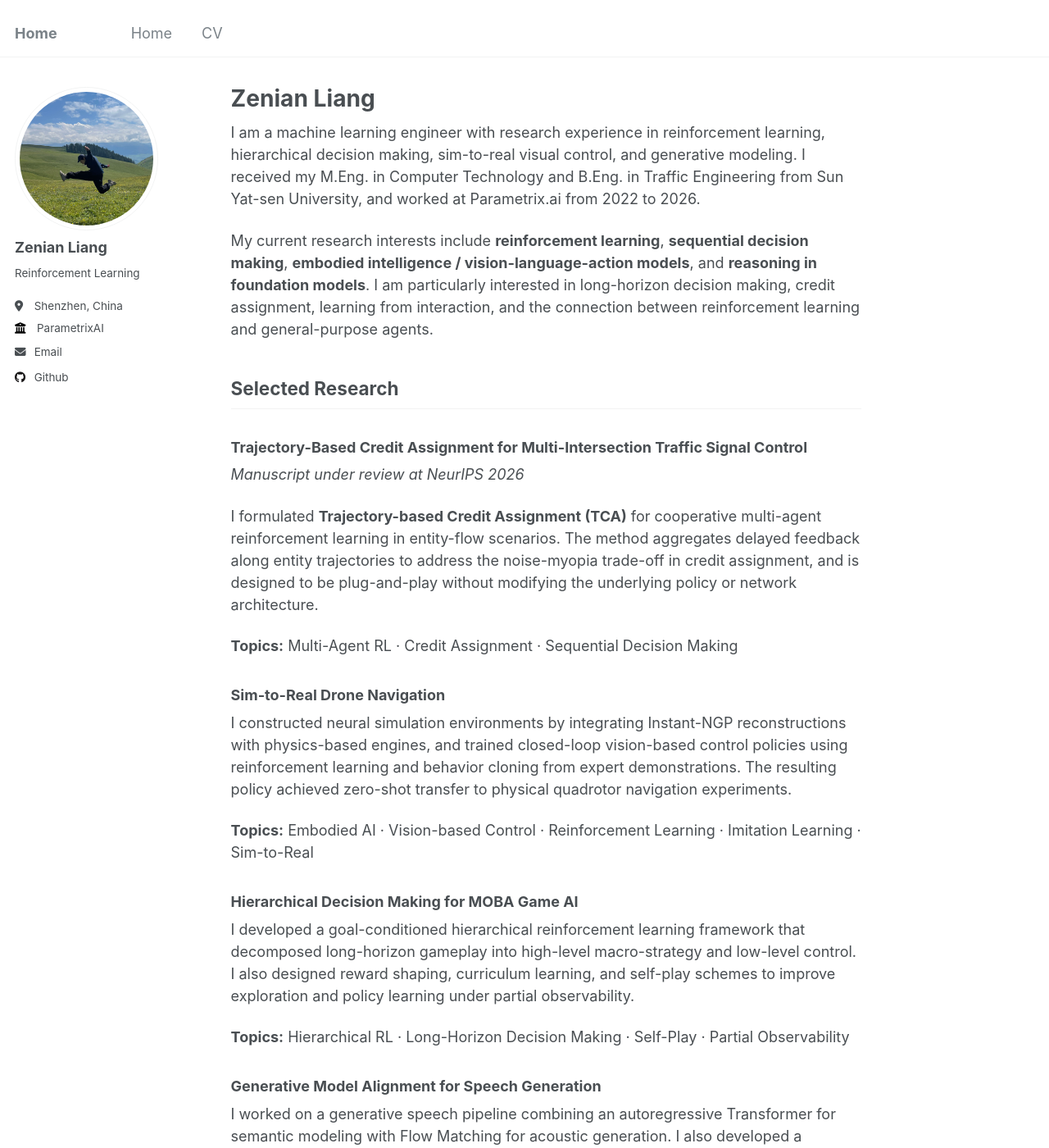
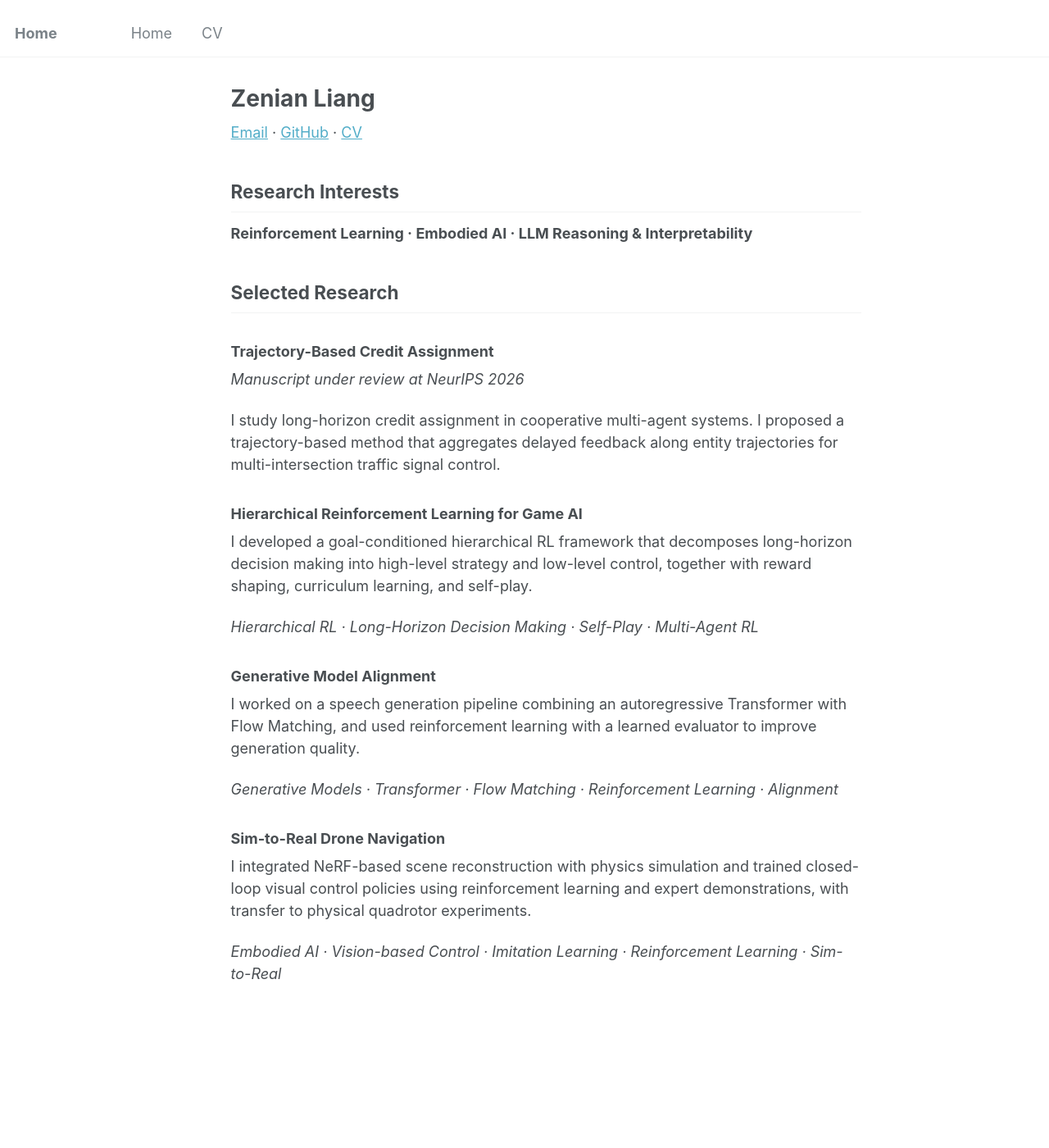
Before and after one commit to Mnji4/Mnji4.github.io, a Jekyll site: the page built from _pages/about.md, in a window 1280 px wide and 1400 px high. Shown: the whole window at 82% size. Built offline with Jekyll 4.4.1, drawn with Linux system fonts in a browser that asks for light colours; some of the changed text lies outside the part shown.

```diff
--- a/_pages/about.md
+++ b/_pages/about.md
@@ -1,55 +1,40 @@
 ---
 permalink: /
 title: "Zenian Liang"
-author_profile: true
+author_profile: false
 redirect_from:
   - /about/
   - /about.html
 ---
 
-I am a machine learning engineer with research experience in reinforcement learning, hierarchical decision making, sim-to-real visual control, and generative modeling. I received my M.Eng. in Computer Technology and B.Eng. in Traffic Engineering from Sun Yat-sen University, and worked at Parametrix.ai from 2022 to 2026.
+[Email](mailto:liangzn3@mail3.sysu.edu.cn) · [GitHub](https://github.com/Mnji4) · [CV](https://drive.google.com/file/d/1ES_avVsIA8fbg6SI8XEf0gzdk7jXOsr7/view)
 
-My current research interests include **reinforcement learning**, **sequential decision making**, **embodied intelligence / vision-language-action models**, and **reasoning in foundation models**. I am particularly interested in long-horizon decision making, credit assignment, learning from interaction, and the connection between reinforcement learning and general-purpose agents.
+## Research Interests
+
+**Reinforcement Learning · Embodied AI · LLM Reasoning & Interpretability**
 
 ## Selected Research
 
-### Trajectory-Based Credit Assignment for Multi-Intersection Traffic Signal Control
+### Trajectory-Based Credit Assignment
 
 *Manuscript under review at NeurIPS 2026*
 
-I formulated **Trajectory-based Credit Assignment (TCA)** for cooperative multi-agent reinforcement learning in entity-flow scenarios. The method aggregates delayed feedback along entity trajectories to address the noise-myopia trade-off in credit assignment, and is designed to be plug-and-play without modifying the underlying policy or network architecture.
+I study long-horizon credit assignment in cooperative multi-agent systems. I proposed a trajectory-based method that aggregates delayed feedback along entity trajectories for multi-intersection traffic signal control.
 
-**Topics:** Multi-Agent RL · Credit Assignment · Sequential Decision Making
+### Hierarchical Reinforcement Learning for Game AI
+
+I developed a goal-conditioned hierarchical RL framework that decomposes long-horizon decision making into high-level strategy and low-level control, together with reward shaping, curriculum learning, and self-play.
+
+*Hierarchical RL · Long-Horizon Decision Making · Self-Play · Multi-Agent RL*
+
+### Generative Model Alignment
+
+I worked on a speech generation pipeline combining an autoregressive Transformer with Flow Matching, and used reinforcement learning with a learned evaluator to improve generation quality.
+
+*Generative Models · Transformer · Flow Matching · Reinforcement Learning · Alignment*
 
 ### Sim-to-Real Drone Navigation
 
-I constructed neural simulation environments by integrating Instant-NGP reconstructions with physics-based engines, and trained closed-loop vision-based control policies using reinforcement learning and behavior cloning from expert demonstrations. The resulting policy achieved zero-shot transfer to physical quadrotor navigation experiments.
+I integrated NeRF-based scene reconstruction with physics simulation and trained closed-loop visual control policies using reinforcement learning and expert demonstrations, with transfer to physical quadrotor experiments.
 
-**Topics:** Embodied AI · Vision-based Control · Reinforcement Learning · Imitation Learning · Sim-to-Real
-
-### Hierarchical Decision Making for MOBA Game AI
-
-I developed a goal-conditioned hierarchical reinforcement learning framework that decomposed long-horizon gameplay into high-level macro-strategy and low-level control. I also designed reward shaping, curriculum learning, and self-play schemes to improve exploration and policy learning under partial observability.
-
-**Topics:** Hierarchical RL · Long-Horizon Decision Making · Self-Play · Partial Observability
-
-### Generative Model Alignment for Speech Generation
-
-I worked on a generative speech pipeline combining an autoregressive Transformer for semantic modeling with Flow Matching for acoustic generation. I also developed a reinforcement-learning-based generative alignment framework that optimized sequence-level audio quality against a learned evaluator.
-
-**Topics:** Generative Modeling · Reinforcement Learning · Alignment · Flow Matching
-
-## Experience
-
-**Parametrix.ai**, Shenzhen, China
-Machine Learning Engineer, Jul. 2022 – Mar. 2026
-
-## Education
-
-**Sun Yat-sen University**, Guangzhou, China
-M.Eng. in Computer Technology, 2022
-B.Eng. in Traffic Engineering, 2019
-
-## Links
-
-[Email](mailto:liangzn3@mail3.sysu.edu.cn) · [GitHub](https://github.com/Mnji4) · [CV](/cv/)
+*Embodied AI · Vision-based Control · Imitation Learning · Reinforcement Learning · Sim-to-Real*
```
